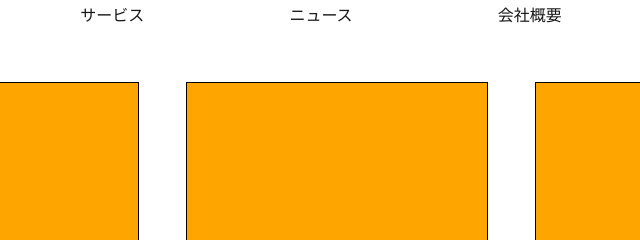
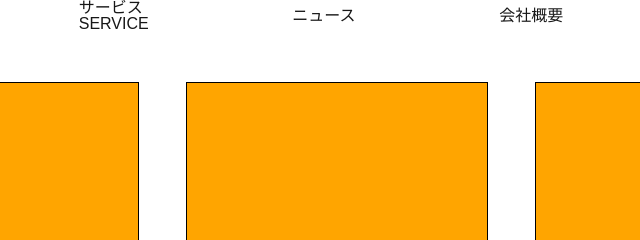
Before and after one commit to yumi-kumeno/dezasuta, a plain HTML site: page 20251011/index.html in a window 1280 px wide. Shown: the top 240 px of the page, 303-943 px from the left. Drawn offline with Linux system fonts and the light colour scheme.

Commit message:
SERVICE追加

```diff
--- a/20251011/index.html
+++ b/20251011/index.html
@@ -12,7 +12,7 @@
 <body>
     <ul class="menu">
         <li>ホーム<br>HOME</li>
-        <li>サービス</li>
+        <li>サービス<br>SERVICE</li>
         <li>ニュース</li>
         <li>会社概要</li>
         <li>お問合わせ</li>
```
